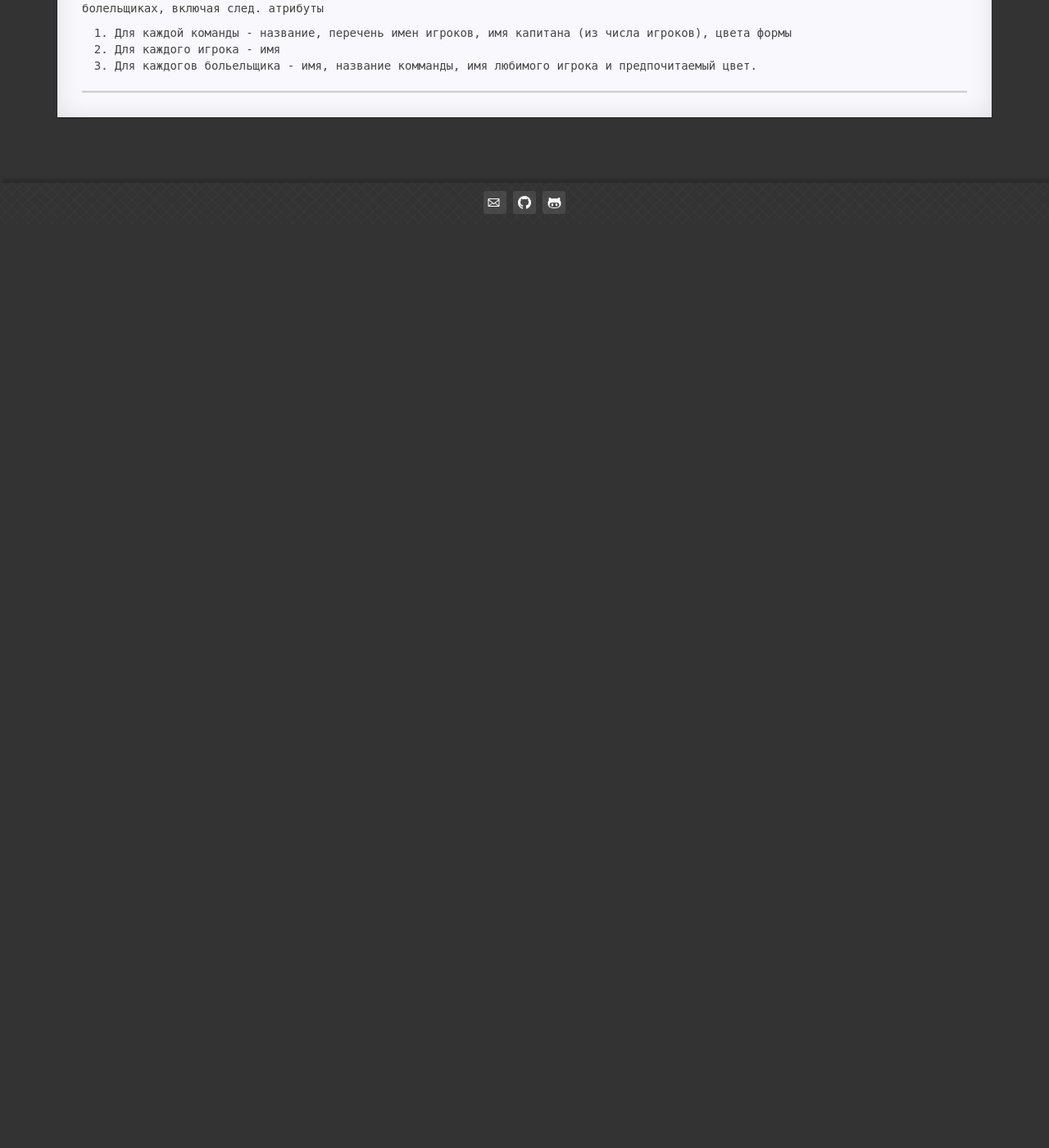
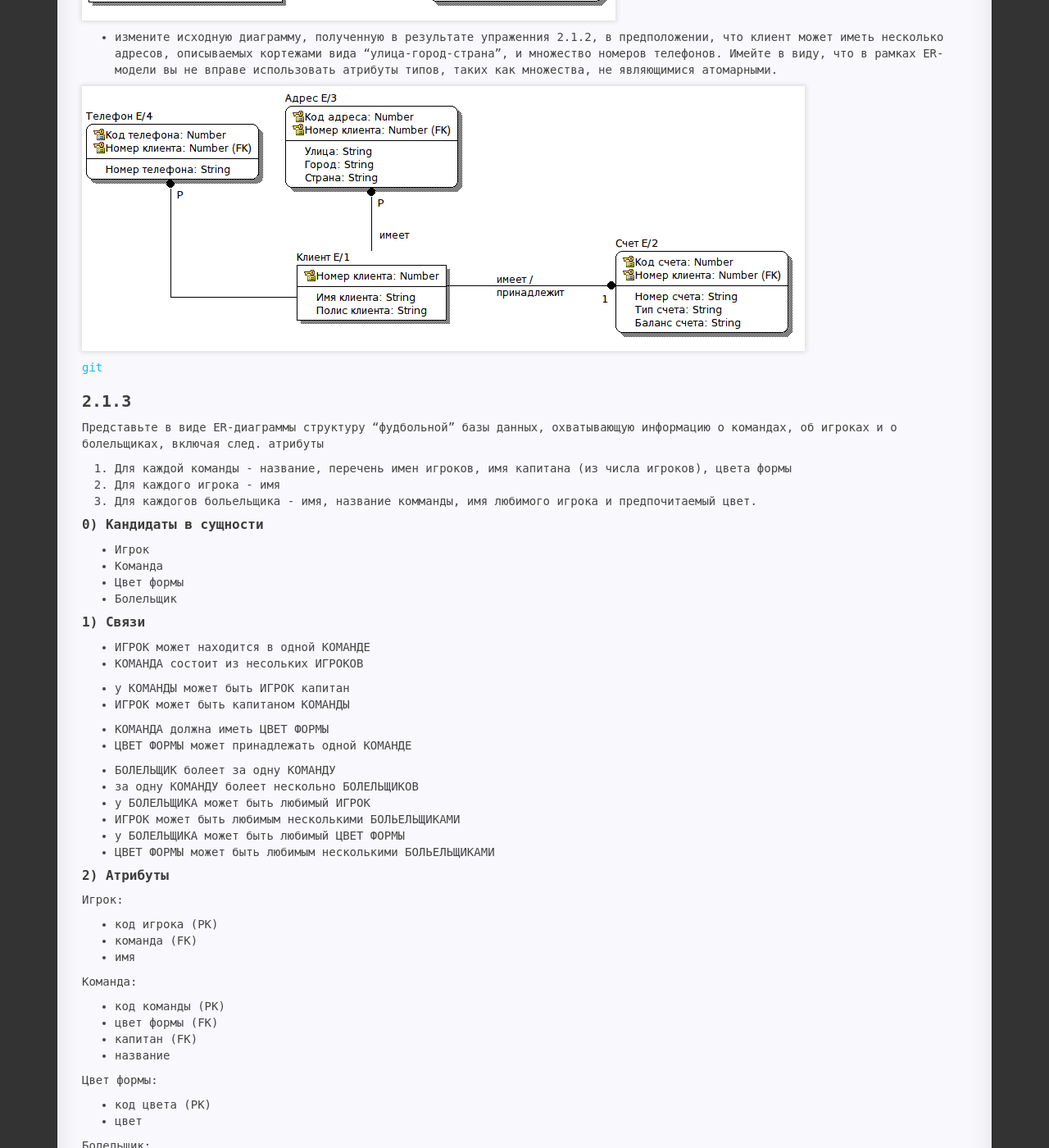
Before and after one commit to Avis20/avis20.github.io, a Jekyll site: the page built from _posts/2019-09-29-book-db.md, in a window 1280 px wide and 1400 px high, scrolled down 6224 px. Shown: the whole window at 82% size. Built offline with Jekyll 4.4.1, drawn with Linux system fonts in a browser that asks for light colours; before the commit the page ends 6497 px from its top, so only the background shows below that; some of the changed text lies outside the part shown.

```diff
--- a/_posts/2019-09-29-book-db.md
+++ b/_posts/2019-09-29-book-db.md
@@ -288,7 +288,14 @@ reference:
 Исправте решение упр. 2.1.1 след. образом:
 + измените диаграмму в предположении, что счет может принадлежать только одному клиенту;
 + измените диаграмму, предусматривая, что клиент может открыть в банке только один счет
+
+<img src="/static/img/books/erwin/ex2.1.2.png" alt="">
+
 + измените исходную диаграмму, полученную в результате упраженния 2.1.2, в предположении, что клиент может иметь несколько адресов, описываемых кортежами вида "улица-город-страна", и множество номеров телефонов. Имейте в виду, что в рамках ER-модели вы не вправе использовать атрибуты типов, таких как множества, не являющимися атомарными.
+
+<img src="/static/img/books/erwin/ex.2.1.2.2.png" alt="">
+
+<a href="https://github.com/Avis20/learn/blob/master/ermin/book/bank_er.erwin">git</a>
 
 ## 2.1.3
 
@@ -297,3 +304,57 @@ reference:
 1. Для каждой команды - название, перечень имен игроков, имя капитана (из числа игроков), цвета формы
 2. Для каждого игрока - имя
 3. Для каждогов больельщика - имя, название комманды, имя любимого игрока и предпочитаемый цвет.
+
+
+#### 0) Кандидаты в сущности
+
+* Игрок
+* Команда
+* Цвет формы
+* Болельщик
+
+#### 1) Связи
+
+* ИГРОК может находится в одной КОМАНДЕ
+* КОМАНДА состоит из несольких ИГРОКОВ
+
+* у КОМАНДЫ может быть ИГРОК капитан
+* ИГРОК может быть капитаном КОМАНДЫ
+
+* КОМАНДА должна иметь ЦВЕТ ФОРМЫ
+* ЦВЕТ ФОРМЫ может принадлежать одной КОМАНДЕ
+
+* БОЛЕЛЬЩИК болеет за одну КОМАНДУ
+* за одну КОМАНДУ болеет нескольно БОЛЕЛЬЩИКОВ
+* у БОЛЕЛЬЩИКА может быть любимый ИГРОК
+* ИГРОК может быть любимым несколькими БОЛЬЕЛЬЩИКАМИ
+* у БОЛЕЛЬЩИКА может быть любимый ЦВЕТ ФОРМЫ
+* ЦВЕТ ФОРМЫ может быть любимым несколькими БОЛЬЕЛЬЩИКАМИ
+
+#### 2) Атрибуты
+
+Игрок:
+* код игрока (PK)
+* команда (FK)
+* имя
+
+Команда:
+* код команды (PK)
+* цвет формы (FK)
+* капитан (FK)
+* название
+
+Цвет формы:
+* код цвета (PK)
+* цвет
+
+Болельщик:
+* код болельщика (PK)
+* команда (FK)
+* любимый игрок (FK)
+* цвет формы (FK)
+* имя
+
+<img src="/static/img/books/erwin/ex2.1.3.1.png" alt="">
+
+<a href="https://github.com/Avis20/learn/blob/master/ermin/book/foodball_er.erwin">git</a>
```
Also changed, not shown: pages/2books.md (+11 -0 lines), static/img/books/erwin/ex.2.1.2.2.png (added), static/img/books/erwin/ex2.1.2.png (added), static/img/books/erwin/ex2.1.3.1.png (added), static/img/books/sql-receipts.png (added).
